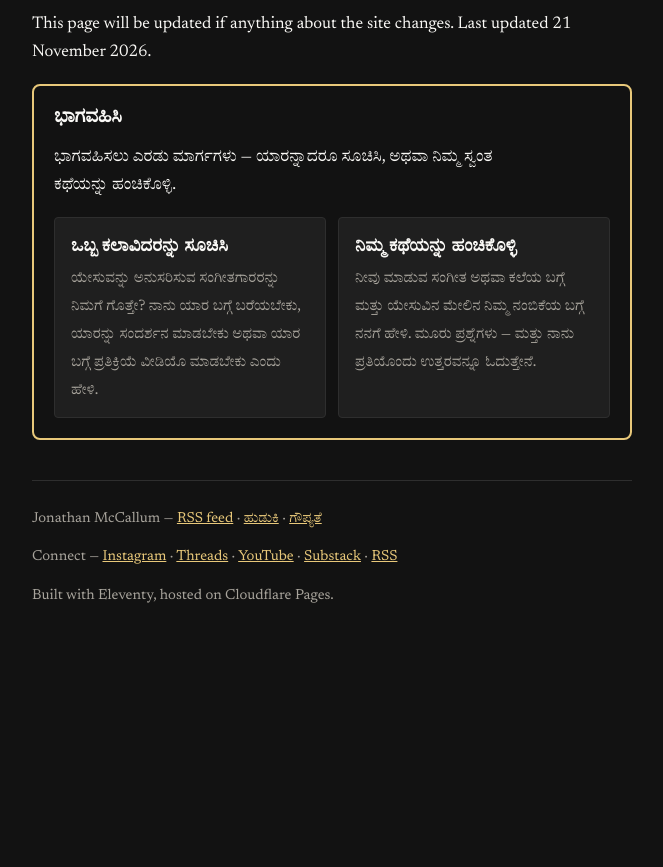
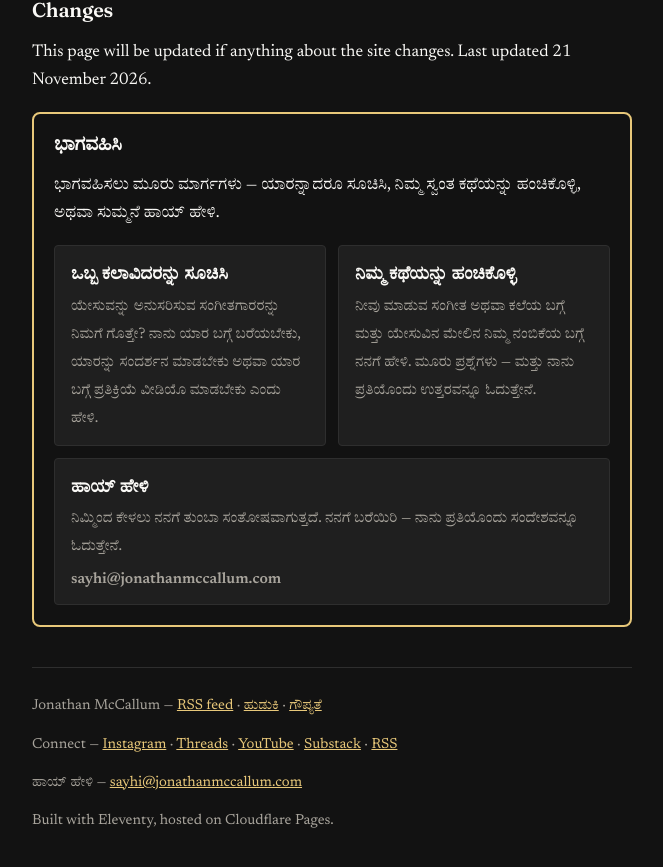
Before and after one commit to streamjonathan/jonathanmccallum-kn, an Eleventy site: page content/pages/privacy.md in a window 1280 px wide. Shown: the part 1805-2672 px from the top of the page, without its empty margins (308-971 px from the left). Before the commit the page ends 2475 px from the top, so only its background shows below. Built offline with nearby package versions, Linux system fonts and the light colour scheme; Eleventy itself is replaced by a stand-in of ours; files that its build step writes are made by us from their sources.

Commit message:
Add public contact email (sayhi) as a runtime-built mailto, hidden from scrapers [kn]

```diff
--- a/_includes/get-involved.njk
+++ b/_includes/get-involved.njk
@@ -1,6 +1,6 @@
 <section class="get-involved" aria-labelledby="get-involved-heading">
   <h2 id="get-involved-heading">ಭಾಗವಹಿಸಿ</h2>
-  <p>ಭಾಗವಹಿಸಲು ಎರಡು ಮಾರ್ಗಗಳು — ಯಾರನ್ನಾದರೂ ಸೂಚಿಸಿ, ಅಥವಾ ನಿಮ್ಮ ಸ್ವಂತ ಕಥೆಯನ್ನು ಹಂಚಿಕೊಳ್ಳಿ.</p>
+  <p>ಭಾಗವಹಿಸಲು ಮೂರು ಮಾರ್ಗಗಳು — ಯಾರನ್ನಾದರೂ ಸೂಚಿಸಿ, ನಿಮ್ಮ ಸ್ವಂತ ಕಥೆಯನ್ನು ಹಂಚಿಕೊಳ್ಳಿ, ಅಥವಾ ಸುಮ್ಮನೆ ಹಾಯ್ ಹೇಳಿ.</p>
   <div class="get-involved__cards">
     <a class="get-involved__card" href="https://jonathanmccallum.com/suggest-an-artist/">
       <strong>ಒಬ್ಬ ಕಲಾವಿದರನ್ನು ಸೂಚಿಸಿ</strong>
@@ -10,5 +10,10 @@
       <strong>ನಿಮ್ಮ ಕಥೆಯನ್ನು ಹಂಚಿಕೊಳ್ಳಿ</strong>
       <span>ನೀವು ಮಾಡುವ ಸಂಗೀತ ಅಥವಾ ಕಲೆಯ ಬಗ್ಗೆ ಮತ್ತು ಯೇಸುವಿನ ಮೇಲಿನ ನಿಮ್ಮ ನಂಬಿಕೆಯ ಬಗ್ಗೆ ನನಗೆ ಹೇಳಿ. ಮೂರು ಪ್ರಶ್ನೆಗಳು — ಮತ್ತು ನಾನು ಪ್ರತಿಯೊಂದು ಉತ್ತರವನ್ನೂ ಓದುತ್ತೇನೆ.</span>
     </a>
+    <a class="get-involved__card" href="#" data-contact-email>
+      <strong>ಹಾಯ್ ಹೇಳಿ</strong>
+      <span>ನಿಮ್ಮಿಂದ ಕೇಳಲು ನನಗೆ ತುಂಬಾ ಸಂತೋಷವಾಗುತ್ತದೆ. ನನಗೆ ಬರೆಯಿರಿ — ನಾನು ಪ್ರತಿಯೊಂದು ಸಂದೇಶವನ್ನೂ ಓದುತ್ತೇನೆ.</span>
+      <span class="get-involved__email" data-contact-email-text>ನನಗೆ ಇಮೇಲ್ ಮಾಡಿ</span>
+    </a>
   </div>
 </section>
--- a/_includes/layouts/base.njk
+++ b/_includes/layouts/base.njk
@@ -110,8 +110,8 @@
 </script>
 {% endif %}
 <link rel="alternate" type="application/rss+xml" title="{{ site.title }}" href="/feed/">
-<link rel="preload" href="/css/style.css?v=12" as="style">
-<link rel="stylesheet" href="/css/style.css?v=12">
+<link rel="preload" href="/css/style.css?v=13" as="style">
+<link rel="stylesheet" href="/css/style.css?v=13">
 </head>
 <body>
 <a class="skip-link" href="#main">ವಿಷಯಕ್ಕೆ ಹೋಗಿ</a>
@@ -125,8 +125,10 @@
 <footer class="site-footer">
     <p>{{ site.title }} — <a href="/feed/">RSS feed</a> · <a href="/search/">ಹುಡುಕಿ</a> · <a href="/privacy/">ಗೌಪ್ಯತೆ</a></p>
   <p>Connect — <a href="https://www.instagram.com/jonamccallum">Instagram</a> · <a href="https://www.threads.com/@jonamccallum">Threads</a> · <a href="https://www.youtube.com/@Jonathanmccallum1">YouTube</a> · <a href="https://jonamccallum.substack.com">Substack</a> · <a href="/feed/">RSS</a></p>
+  <p>ಹಾಯ್ ಹೇಳಿ — <a href="#" data-contact-email data-contact-email-text>ನನಗೆ ಇಮೇಲ್ ಮಾಡಿ</a></p>
   <p>Built with Eleventy, hosted on Cloudflare Pages.</p>
 </footer>
 <script src="/js/main.js?v=8" defer></script>
+<script src="/js/contact.js?v=1" defer></script>
 </body>
 </html>
--- a/content/pages/privacy.md
+++ b/content/pages/privacy.md
@@ -8,7 +8,7 @@ original_url: https://jonathanmccallum.com/privacy/
 
 This site is run by Jonathan McCallum. It is a small personal site: writing, and a chat that answers from that writing. There are no accounts, no tracking, no advertising, and nothing for sale.
 
-If you need to ask about anything on this page, the way to reach Jonathan is a message on [Instagram](https://www.instagram.com/jonamccallum) or [Threads](https://www.threads.com/@jonamccallum).
+ಈ ಪುಟದ ಬಗ್ಗೆ ಅಥವಾ ನಿಮ್ಮ ವೈಯಕ್ತಿಕ ಮಾಹಿತಿಯ ಬಗ್ಗೆ ಏನಾದರೂ ಕೇಳಬೇಕಿದ್ದರೆ, ಜೊನಾಥನ್‌ಗೆ <a href="#" data-contact-email data-contact-email-text>ನನಗೆ ಇಮೇಲ್ ಮಾಡಿ</a> ಬರೆಯಿರಿ. ನೀವು ಅವರಿಗೆ [Instagram](https://www.instagram.com/jonamccallum) ಅಥವಾ [Threads](https://www.threads.com/@jonamccallum) ನಲ್ಲಿಯೂ ಸಂದೇಶ ಕಳುಹಿಸಬಹುದು.
 
 ## The chat: "Interact with Jonathan's writing"
 
@@ -20,7 +20,7 @@ When you type a question, it is sent to Cloudflare — the company that hosts th
 
 ## Leave a note
 
-Notes are anonymous. The site asks for no name, no email, and no social media handle — please don't put personal details in a note. A note is stored on Cloudflare until Jonathan has read it, then it is deleted. If you would like a reply, message him on social media instead.
+Notes are anonymous. The site asks for no name, no email, and no social media handle — please don't put personal details in a note. A note is stored on Cloudflare until Jonathan has read it, then it is deleted. ಉತ್ತರ ಬೇಕಿದ್ದರೆ, ಅವರಿಗೆ <a href="#" data-contact-email data-contact-email-text>ನನಗೆ ಇಮೇಲ್ ಮಾಡಿ</a> ಬರೆಯಿರಿ ಅಥವಾ ಸಾಮಾಜಿಕ ಮಾಧ್ಯಮದಲ್ಲಿ ಸಂದೇಶ ಕಳುಹಿಸಿ.
 
 ## What is not collected
 
--- a/css/style.css
+++ b/css/style.css
@@ -281,6 +281,7 @@ button[type="submit"] {
 .get-involved__card:hover { border-color: var(--link); }
 .get-involved__card strong { display: block; font-family: "Fraunces", Georgia, "Iowan Old Style", "Times New Roman", serif; font-size: 1.15rem; margin-bottom: 0.25rem; }
 .get-involved__card span { color: var(--muted); font-size: 0.95rem; }
+.get-involved__email { display: block; margin-top: 0.35rem; font-weight: 600; color: var(--link); }
 
 .featured { margin-top: 1.5rem; }
 .featured-row { display: flex; gap: 1rem; overflow-x: auto; scroll-snap-type: x mandatory; list-style: none; padding: 0 0 0.5rem; margin: 1rem 0; }
--- /dev/null
+++ b/js/contact.js
@@ -0,0 +1,17 @@
+// Contact email, built at runtime so the address never appears in page
+// source as plain text. The local part and the domain are kept separate
+// and joined here; the page only carries data-contact-email markers.
+// Links get a mailto: address, and marked text gets the address itself.
+(function () {
+  var user = "sayhi";
+  var host = "jonathanmccallum.com";
+  var address = user + "@" + host;
+  var links = document.querySelectorAll("[data-contact-email]");
+  for (var i = 0; i < links.length; i++) {
+    links[i].setAttribute("href", "mailto:" + address);
+  }
+  var texts = document.querySelectorAll("[data-contact-email-text]");
+  for (var j = 0; j < texts.length; j++) {
+    texts[j].textContent = address;
+  }
+})();
```
